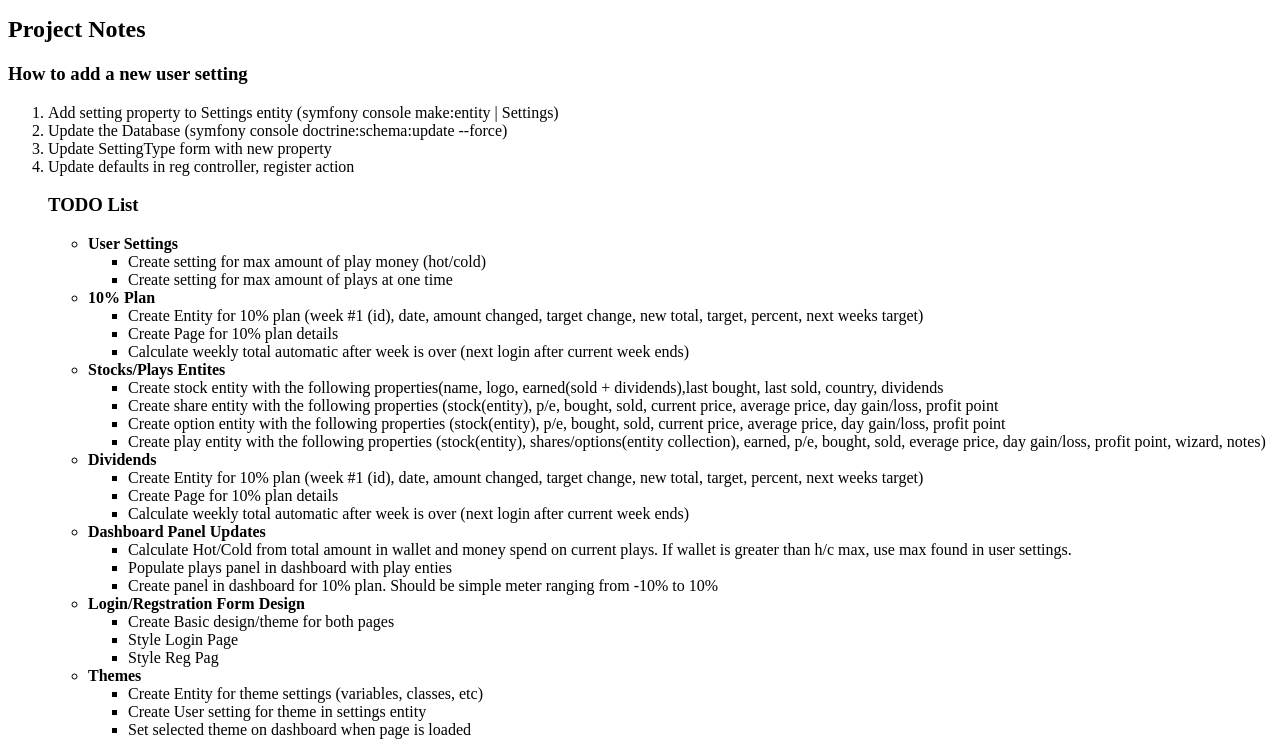
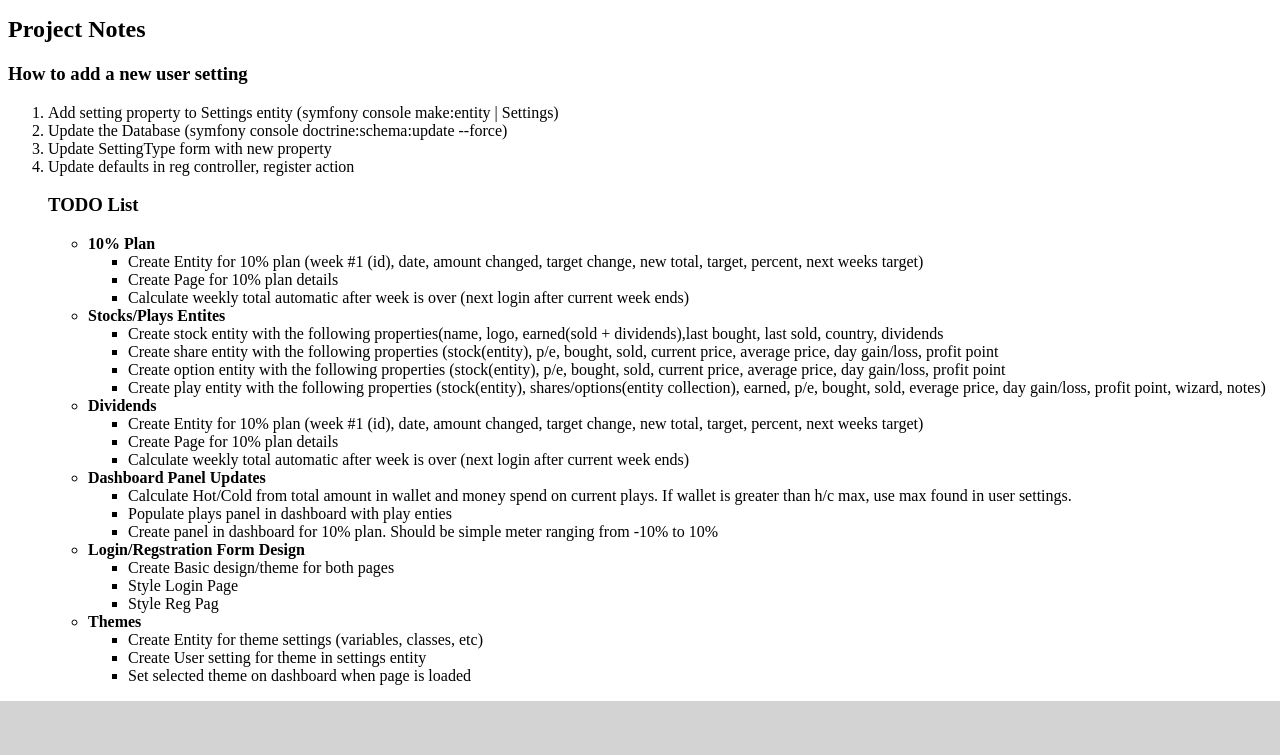
Before and after one commit to joshbyvelds/bsx-version-two, a Symfony app: template templates/dashboard/index.html.twig in a window 1280 px wide. Shown: the part 1583-2338 px from the top of the page. After the commit the page ends 2284 px from the top, so only its background shows below. Run offline with Twig, Linux system fonts and the light colour scheme; the template is opened without the code that fills it, so the values that code supplies are empty; some libraries are stand-ins or nearby versions; some web fonts are replaced.

Commit message:
Update TODO List

```diff
--- a/templates/project_notes.html.twig
+++ b/templates/project_notes.html.twig
@@ -10,12 +10,6 @@
 
 <h3>TODO List</h3>
 <ul>
-    <li><strong>User Settings</strong></li>
-    <ul>
-        <li>Create setting for max amount of play money (hot/cold)</li>
-        <li>Create setting for max amount of plays at one time</li>
-    </ul>
-
     <li><strong>10% Plan</strong></li>
     <ul>
         <li>Create Entity for 10% plan (week #1 (id), date, amount changed, target change, new total, target, percent, next weeks target)</li>
```
